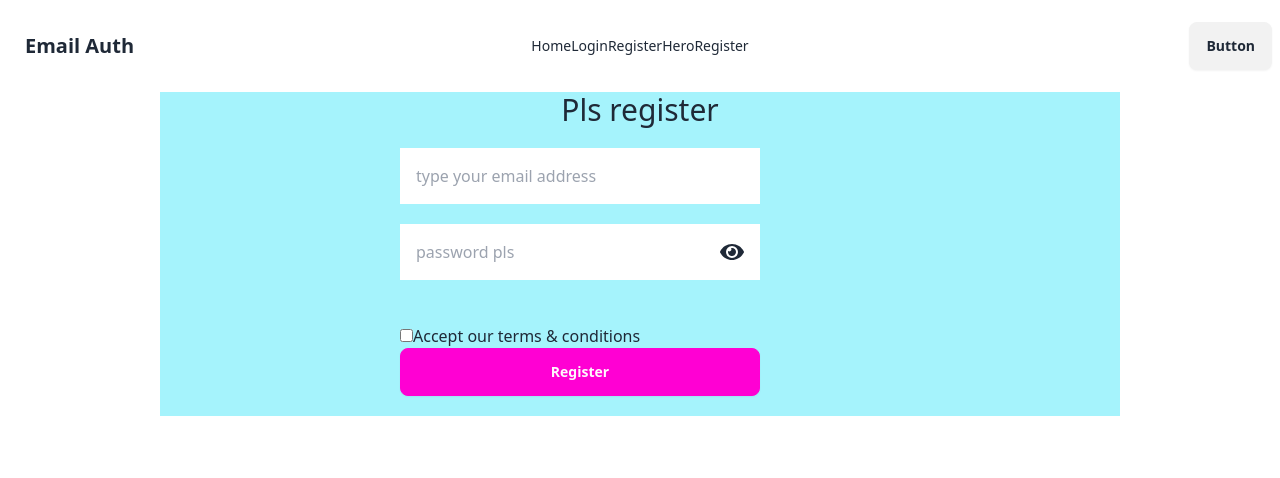
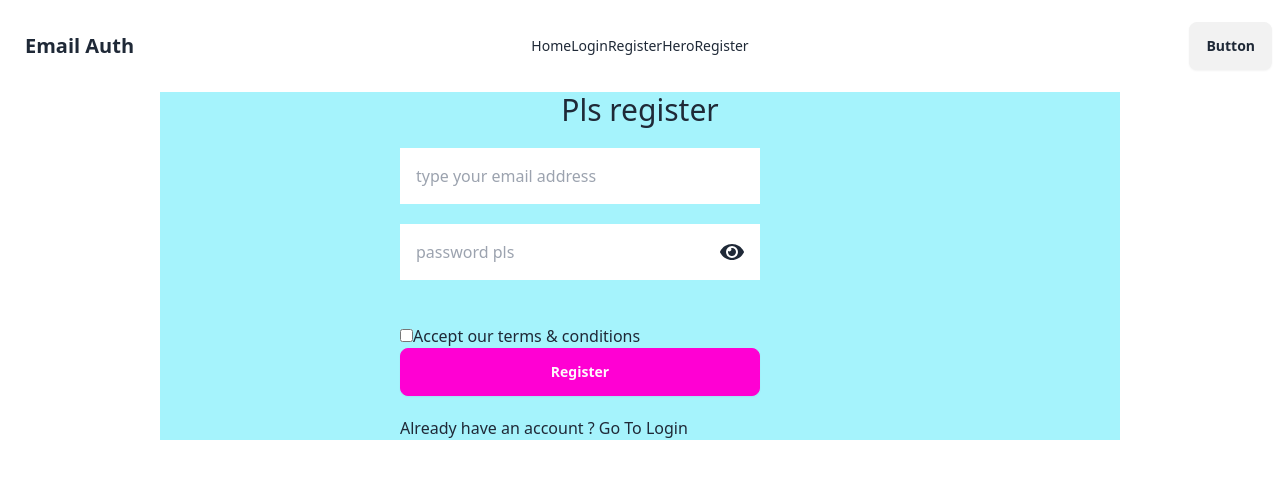
Before and after one commit to SohelShahid117/ph9-M-50-user-email-password-auth, a React (Vite) app: page /register in a window 1280 px wide. Shown: the top 478 px of the page. Built offline with nearby package versions, Linux system fonts and the light colour scheme.

Commit message:
50-7 Forget Or Reset Password, Toggle Registration And Login 5 min

```diff
--- a/src/Components/Login/Login.jsx
+++ b/src/Components/Login/Login.jsx
@@ -1,6 +1,7 @@
 import { signInWithEmailAndPassword } from "firebase/auth";
 import React, { useState } from "react";
 import auth from "../../Firebase/Firebase.config";
+import { Link } from "react-router-dom";
 //50-6 Login User And Accept Terms And Conditions
 
 const Login = () => {
@@ -80,6 +81,9 @@
               <button className="btn btn-primary">Login</button>
             </div>
           </form>
+          <p>
+            Go to this website <Link to="/register">New Register</Link>{" "}
+          </p>
           {registerErr && <p className="text-red-600">{registerErr}</p>}
           {registerSuccess && (
             <p className="text-green-600">{registerSuccess}</p>
--- a/src/Components/Register/Register.jsx
+++ b/src/Components/Register/Register.jsx
@@ -3,8 +3,10 @@
 import auth from "../../Firebase/Firebase.config";
 import { FaEye } from "react-icons/fa";
 import { FaEyeSlash } from "react-icons/fa6";
+import { Link } from "react-router-dom";
 //50-4 Simple Input Field Validation, Error, And Success Message
 //50-5 Regular Expression Validation And Toggle Show Password
+//50-7 Forget Or Reset Password, Toggle Registration And Login----5min
 
 const Register = () => {
   const [registerErr, setRegisterErr] = useState("");
@@ -92,6 +94,9 @@
         </form>
         {registerErr && <p className="text-red-600">{registerErr}</p>}
         {registerSuccess && <p className="text-green-600">{registerSuccess}</p>}
+        <p>
+          Already have an account ? <Link to="/login">Go To Login</Link>{" "}
+        </p>
       </div>
     </div>
   );
```
